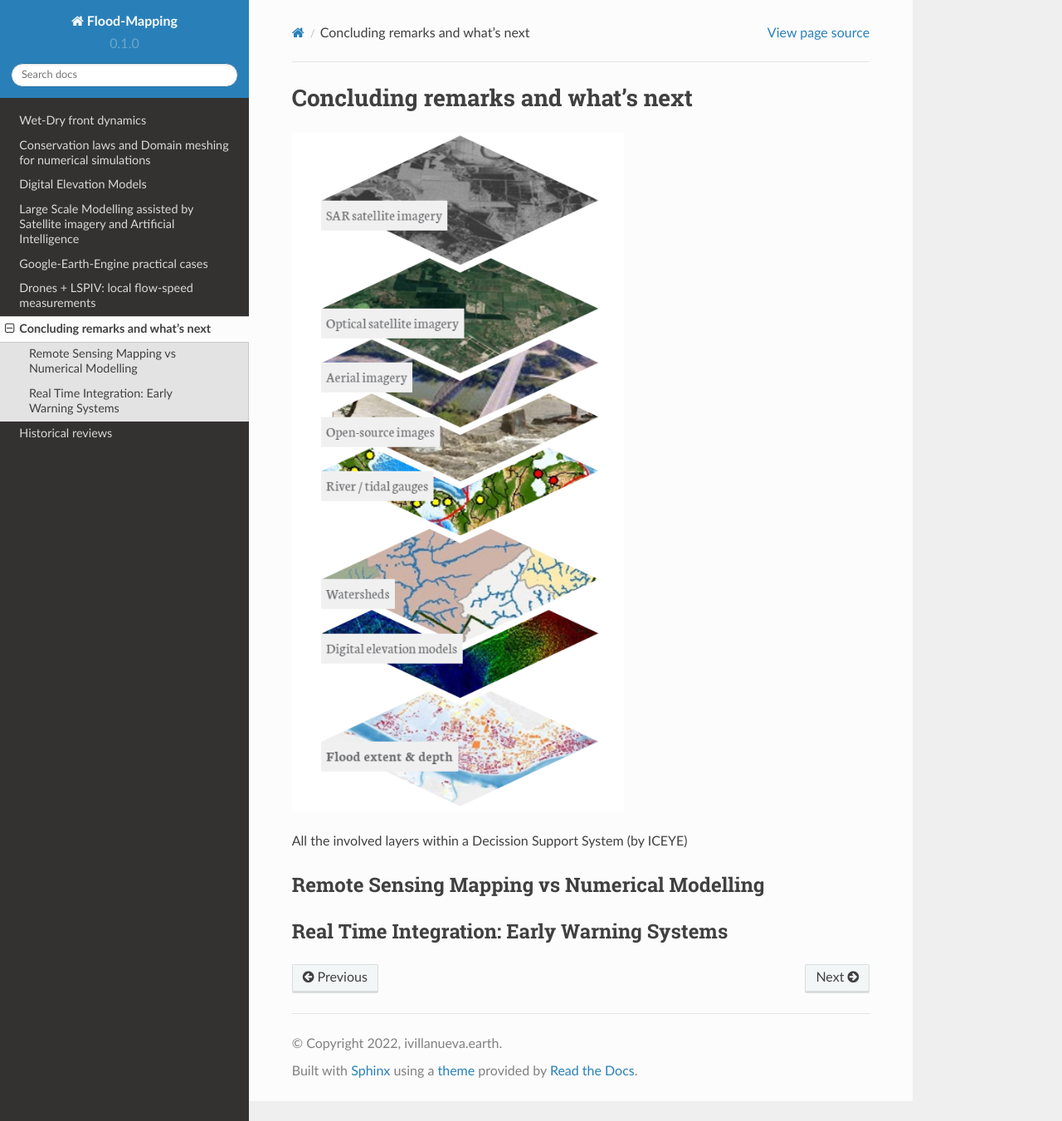
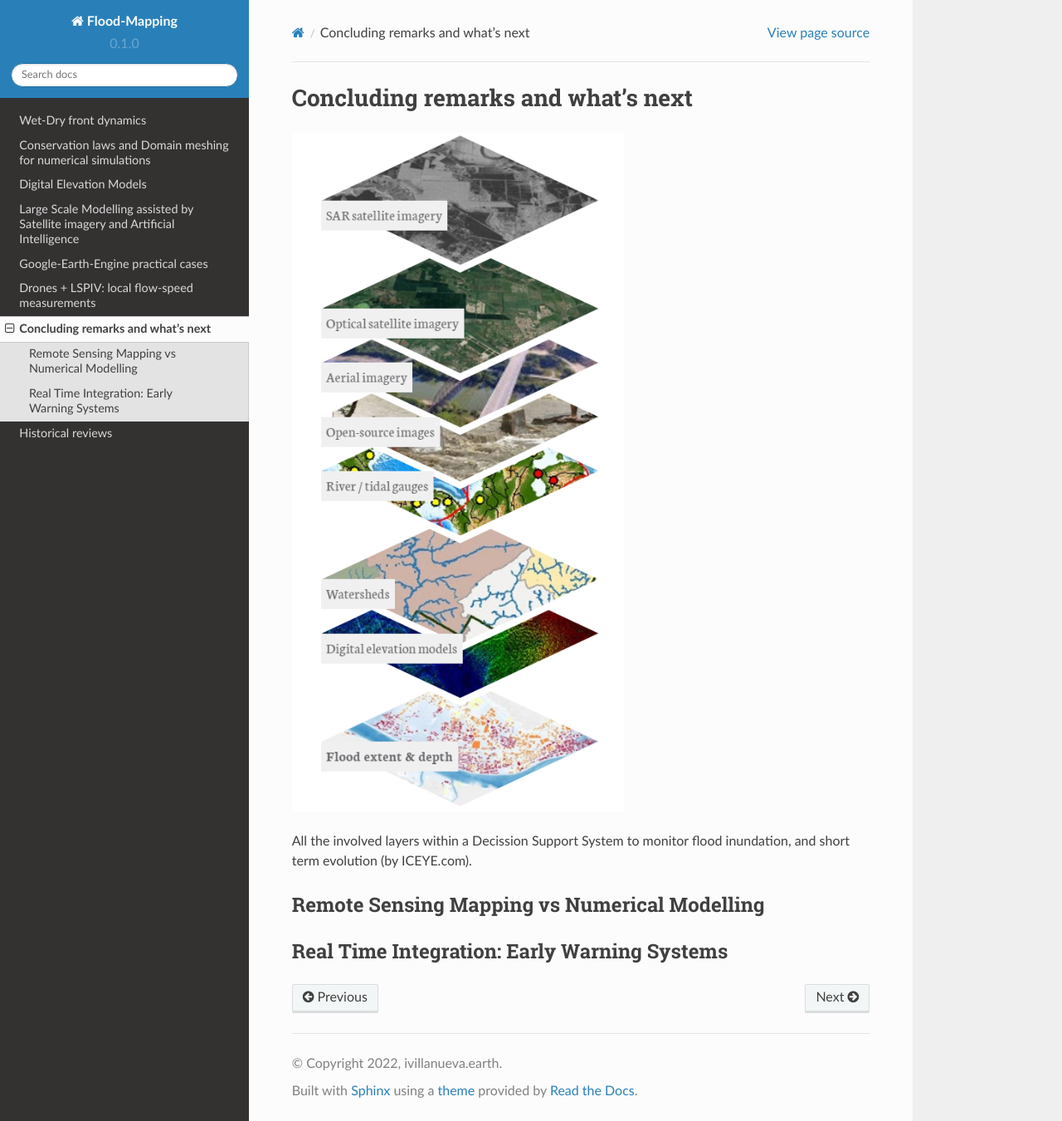
Before and after one commit to ivillamadrid/FloodMapping, a Sphinx documentation site: the page built from docs/source/concluding.rst, in a window 1280 px wide and 1351 px high. Shown: the whole window at 83% size. Built offline with Sphinx 7.4.7 and the Read the Docs theme 2.0.0, drawn with Linux system fonts in a browser that asks for light colours.

Commit message:
Update concluding.rst

```diff
--- a/docs/source/concluding.rst
+++ b/docs/source/concluding.rst
@@ -5,7 +5,8 @@ Concluding remarks and what's next
   :width: 400
   :alt: All layers
 
-All the involved layers within a Decission Support System (by ICEYE)
+All the involved layers within a Decission Support System to monitor flood inundation,
+and short term evolution (by ICEYE.com).
 
 
 Remote Sensing Mapping vs Numerical Modelling
```
